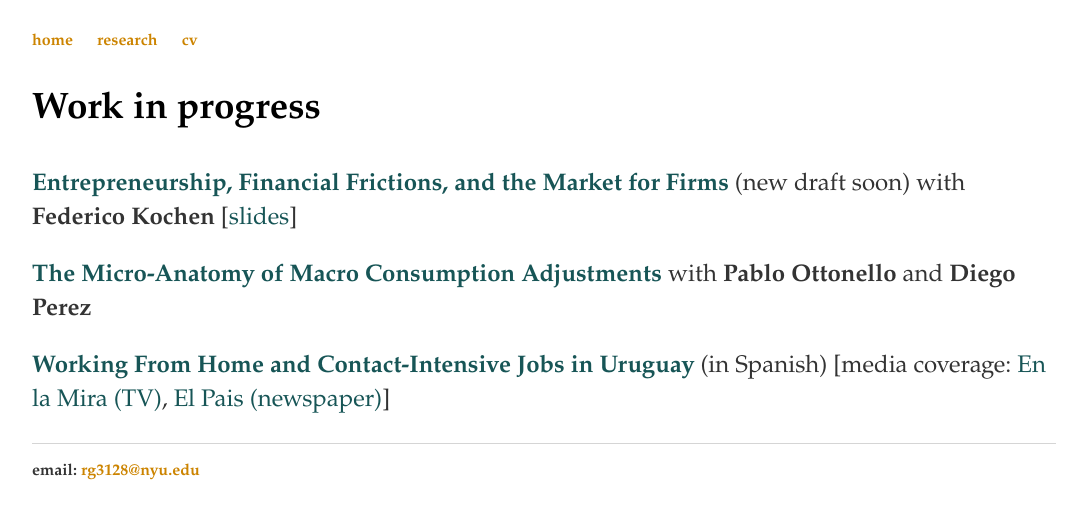
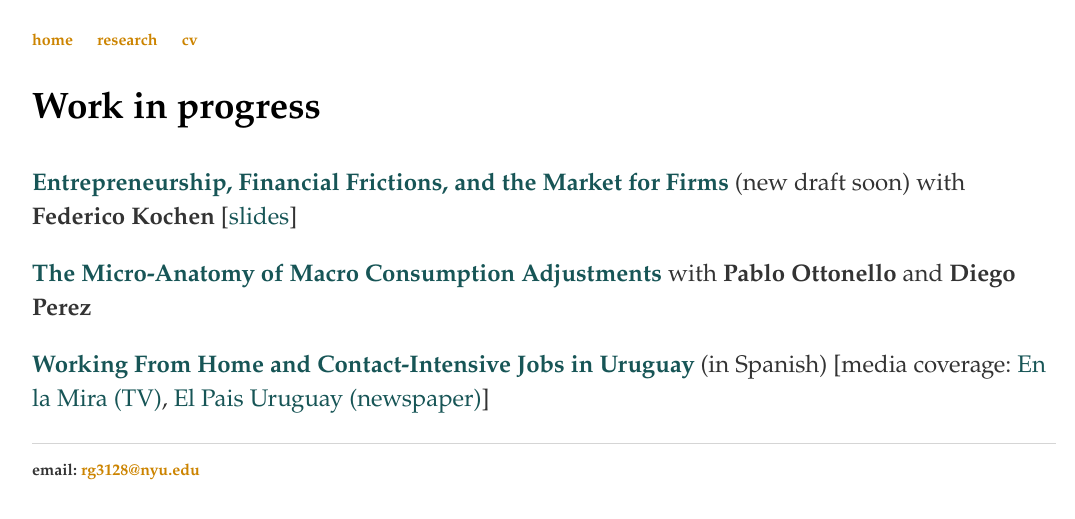
Before and after one commit to rafaguntin/rafaguntin.github.io, a Jekyll site: the page built from research/index.html, in a window 1280 px wide. Shown: the top 519 px of the page, without its empty margins (96-1171 px from the left). Built offline with Jekyll 4.4.1, drawn with Linux system fonts in a browser that asks for light colours.

Commit message:
Update index.html

```diff
--- a/research/index.html
+++ b/research/index.html
@@ -10,7 +10,7 @@
 			       target="_blank">Entrepreneurship, Financial Frictions, and the Market for Firms</a>
 				(new draft soon) with
 				<a style="font-weight: bold; color:#333" href="https://sites.google.com/view/federicokochen/home" target="_blank"> Federico Kochen </a>
-				[<a style="color:#175556" href="/research/GK - Slides NYU - 09Dec19 - Handout.pdf" target="_blank">slides<a><a style="color:#333">]</a>
+				[<a style="color:#175556" href="/research/GK - Slides NYU - 09Dec19 - Handout.pdf" target="_blank">slides</a>]
 
 			</p>
 			<p> <a style="font-weight: bold; color:#175556"
@@ -25,7 +25,7 @@
 			       target="_blank">Working From Home and Contact-Intensive Jobs in Uruguay</a> (in Spanish)
 			       [media coverage:
 				<a style="color:#175556" href="https://www.youtube.com/watch?v=2Gr1WlL259c&t=6383s" target="_blank"> En la Mira (TV)</a>,
-				<a style="color:#175556" href="https://negocios.elpais.com.uy/noticias/afectan-trabajadores-uruguayos-cuarentena-distanciamiento-fisico.html" target="_blank"> El Pais (newspaper)</a>]
+				<a style="color:#175556" href="https://negocios.elpais.com.uy/noticias/afectan-trabajadores-uruguayos-cuarentena-distanciamiento-fisico.html" target="_blank"> El Pais Uruguay (newspaper)</a>]
 			</p>
 
 		</div>
```
